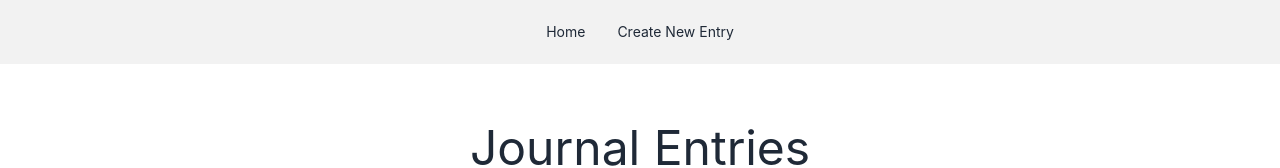
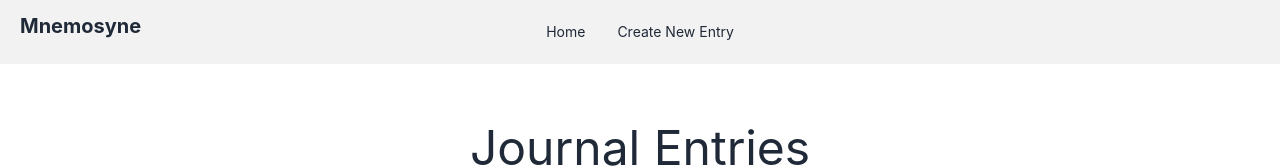
Before and after one commit to shuylaw/mnemosyne, a React (Create React App) app in the folder frontend/: page / in a window 1280 px wide. Shown: the top 168 px of the page. Built offline with nearby package versions, Linux system fonts and the light colour scheme; no server answers.

Commit message:
feat: add header

```diff
--- a/frontend/src/pages/Layout.js
+++ b/frontend/src/pages/Layout.js
@@ -3,7 +3,8 @@ import { Outlet, Link } from "react-router-dom";
 const Layout = () => {
     return (
         <div className="flex flex-col items-center">
-            <nav className="navbar w-full m-0 p-0 justify-center menu menu-horizontal bg-base-200">
+            <nav className="flex flex-wrap navbar w-full m-0 p-0 justify-center menu menu-horizontal bg-base-200">
+                <div className="absolute top-0 left-0 font-bold ml-2 p-3 text-xl ">Mnemosyne</div>
                 <ul className="">
                     <li>
                         <Link to="/">Home</Link>
```
